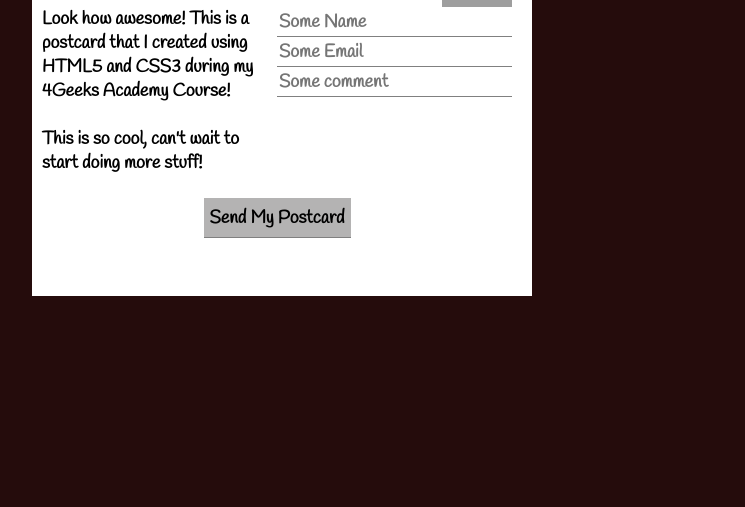
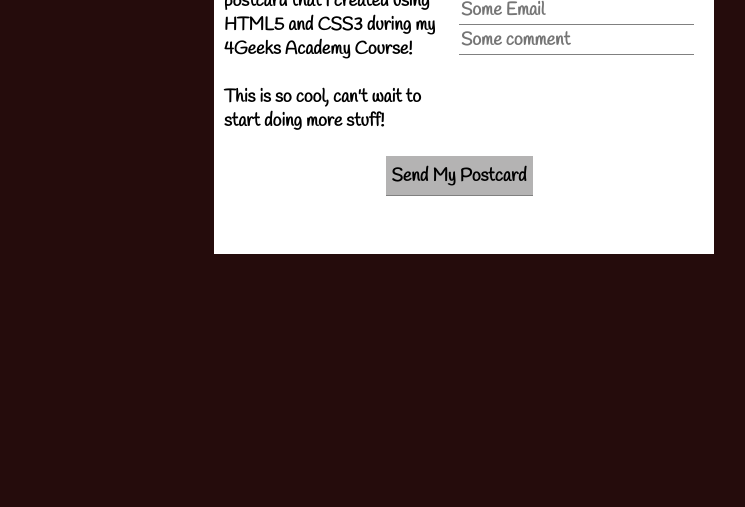
Before and after one commit to jiramos87/exercise-postcard-main, a plain HTML site: page index.html in a window 1280 px wide. Shown: the part 293-800 px from the top of the page, without its empty margins (176-921 px from the left). Drawn offline with Linux system fonts and the light colour scheme; grey boxes are pictures that could not be loaded.

Commit message:
main card centered

```diff
--- a/styles/style.css
+++ b/styles/style.css
@@ -8,12 +8,15 @@
 
 body {
     background-color: rgb(37, 12, 12);
+    display: flex;
+    flex-direction: column;
 }
 
 .card {
     display: flex;
     flex-direction: column;
-    margin: 200px;
+    margin: auto;
+    margin-top: 150px;
     background-color: white;
     width: 500px;
     padding: 30px 20px 30px 10px;
```
